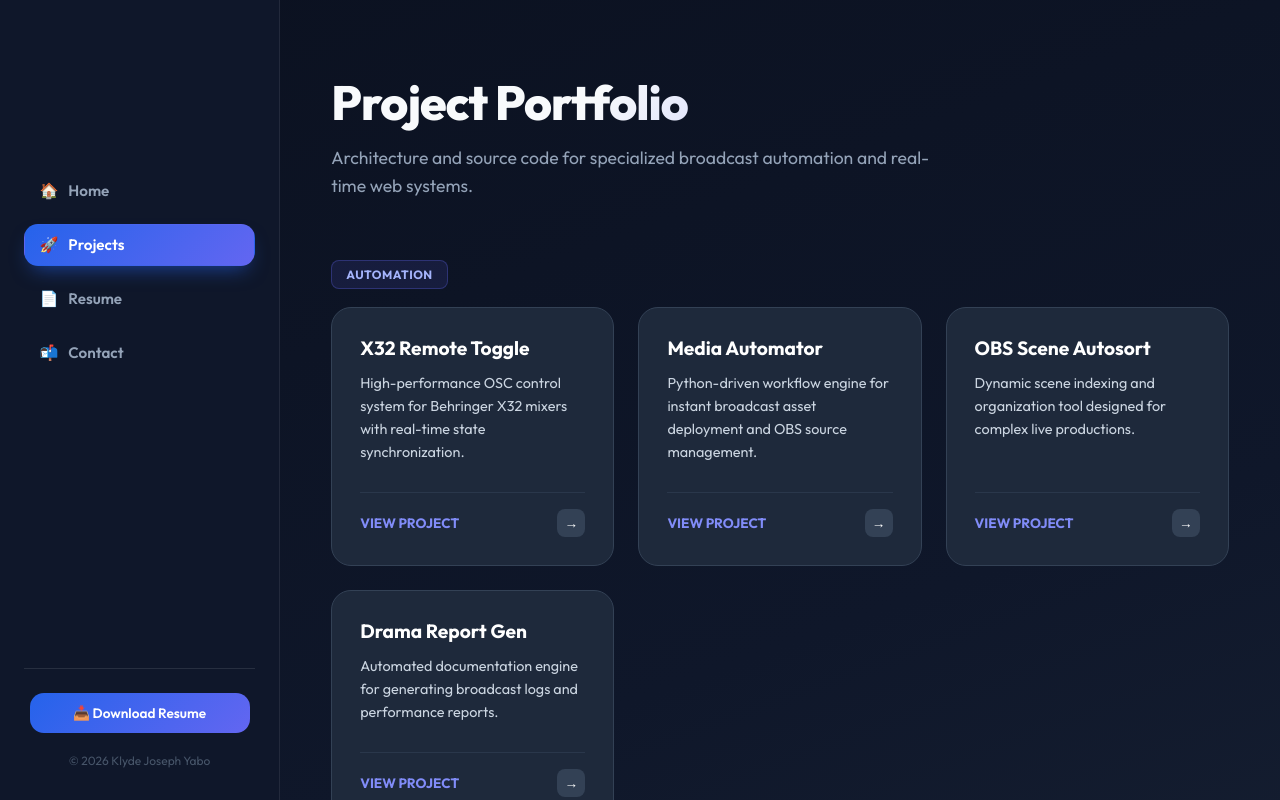
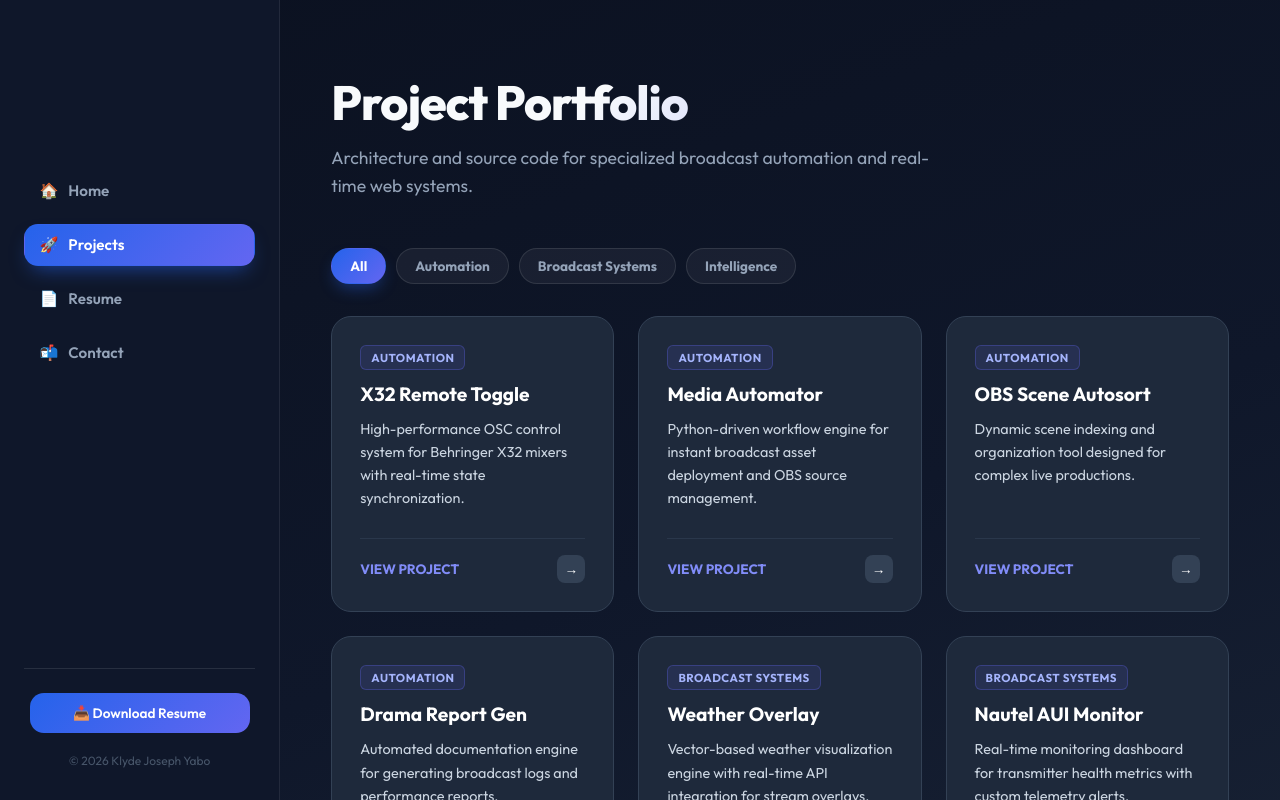
Before and after one commit to klaayd39/personal-portfolio, a React (Vite) app: page /projects in a window 1280 px wide. Shown: the top 800 px of the page. Built offline with nearby package versions, Linux system fonts and the light colour scheme; no server answers.

Commit message:
feat: implement interactive category filters and styling on projects page

```diff
--- a/src/index.css
+++ b/src/index.css
@@ -484,17 +484,48 @@ textarea:focus-visible,
   margin: 0;
 }
 
-.category-pill {
-  display: inline-flex;
-  padding: 6px 14px;
-  border-radius: 8px;
+/* Category filter tabs */
+.filter-tabs {
+  display: flex;
+  flex-wrap: wrap;
+  gap: 10px;
+  margin: 1.5rem 0 2rem;
+}
+
+.filter-tab {
+  background: rgba(255, 255, 255, 0.05);
+  border: 1px solid rgba(255, 255, 255, 0.1);
+  color: var(--text-faint);
+  font-size: 0.85rem;
+  font-weight: 700;
+  padding: 8px 18px;
+  border-radius: 100px;
+  cursor: pointer;
+  transition: all 0.3s ease;
+}
+
+.filter-tab:hover {
+  background: rgba(255, 255, 255, 0.1);
+  color: #fff;
+}
+
+.filter-tab.active {
+  background: linear-gradient(135deg, var(--primary) 0%, var(--secondary) 100%);
+  color: #fff;
+  border-color: transparent;
+  box-shadow: 0 8px 16px -4px rgba(37, 99, 235, 0.4);
+}
+
+.project-card-tag {
+  display: inline-block;
+  padding: 4px 10px;
+  border-radius: 6px;
   background: rgba(99, 102, 241, 0.12);
   color: #a5b4fc;
-  font-size: 0.75rem;
+  font-size: 0.72rem;
   font-weight: 700;
   text-transform: uppercase;
   letter-spacing: 0.5px;
-  margin: 2.25rem 0 1.1rem;
   border: 1px solid rgba(99, 102, 241, 0.3);
 }
 
--- a/src/pages/Projects.jsx
+++ b/src/pages/Projects.jsx
@@ -1,3 +1,5 @@
+import { useState } from 'react'
+
 const PROJECTS = [
   {
     title: 'X32 Remote Toggle',
@@ -43,12 +45,14 @@ const PROJECTS = [
   },
 ]
 
-const CATEGORY_ORDER = ['Automation', 'Broadcast Systems', 'Intelligence']
+export default function Projects() {
+  const [activeCategory, setActiveCategory] = useState('All')
 
-export default function Projects() {
-  const categories = [...new Set(PROJECTS.map((p) => p.tag))].sort(
-    (a, b) => CATEGORY_ORDER.indexOf(a) - CATEGORY_ORDER.indexOf(b)
-  )
+  const categories = ['All', 'Automation', 'Broadcast Systems', 'Intelligence']
+
+  const filteredProjects = activeCategory === 'All'
+    ? PROJECTS
+    : PROJECTS.filter((p) => p.tag === activeCategory)
 
   return (
     <div>
@@ -60,14 +64,25 @@ export default function Projects() {
         </p>
       </div>
 
+      {/* Category filter tabs */}
+      <div className="filter-tabs">
         {categories.map((category) => (
-        <section key={category}>
-          <div className="category-pill">{category}</div>
-          <div className="project-grid">
-            {PROJECTS.filter((p) => p.tag === category).map((project) => (
+          <button
+            key={category}
+            className={`filter-tab${activeCategory === category ? ' active' : ''}`}
+            onClick={() => setActiveCategory(category)}
+          >
+            {category}
+          </button>
+        ))}
+      </div>
+
+      <div className="project-grid" style={{ marginTop: '2rem' }}>
+        {filteredProjects.map((project) => (
           <article className="project-card" key={project.title}>
             <div>
-                  <h3 className="card-title">{project.title}</h3>
+              <span className="project-card-tag">{project.tag}</span>
+              <h3 className="card-title" style={{ marginTop: '0.75rem' }}>{project.title}</h3>
               <p className="card-desc">{project.desc}</p>
             </div>
             <a href={project.link} target="_blank" rel="noreferrer" className="card-link">
@@ -77,8 +92,6 @@ export default function Projects() {
           </article>
         ))}
       </div>
-        </section>
-      ))}
     </div>
   )
 }
```
Lines whose indentation alone changed are shown as unchanged.
